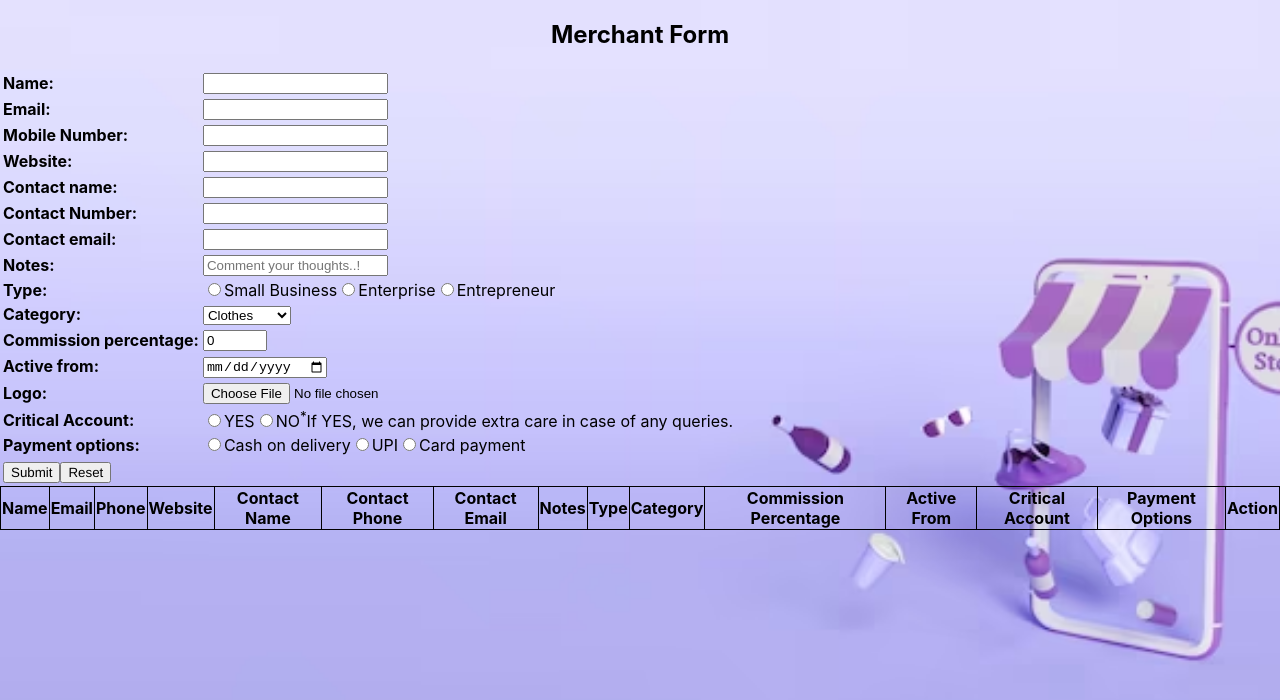
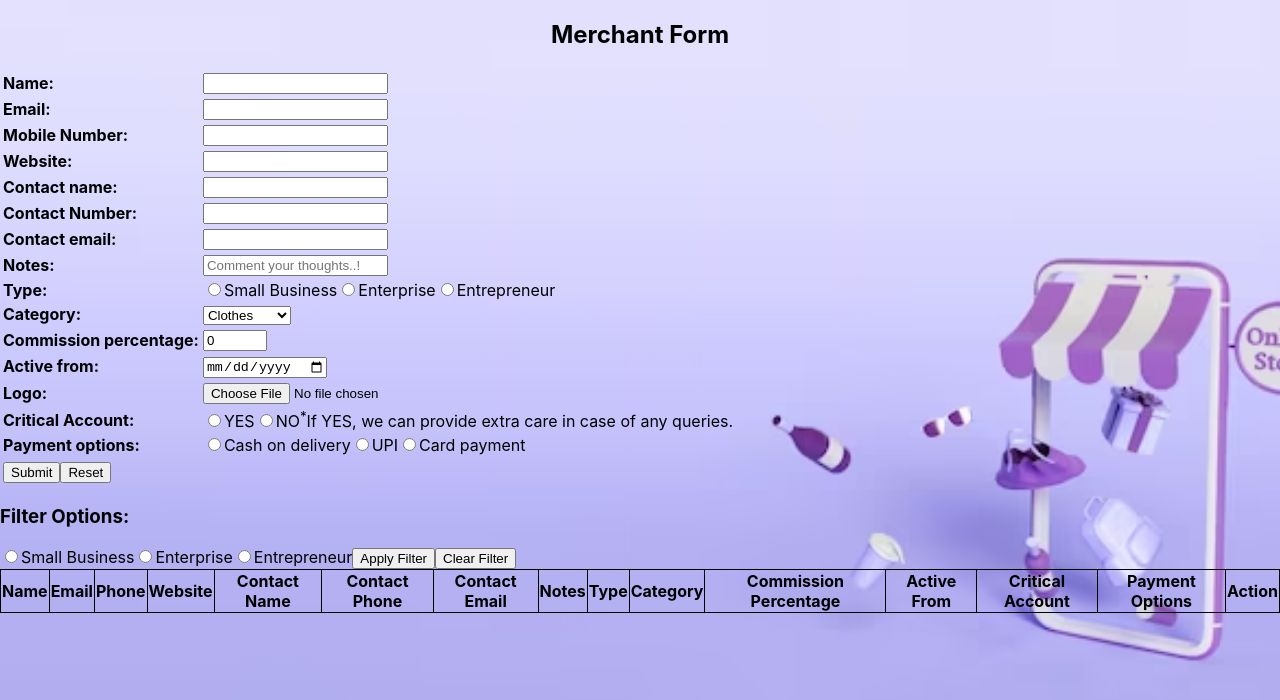
Before and after one commit to T-Agilan/register-app, a React (Create React App) app: page / in a window 1280 px wide. Shown: the top 700 px of the page. Built offline with nearby package versions, Linux system fonts and the light colour scheme.

Commit message:
add filter options for radio buttons

```diff
--- a/src/App.tsx
+++ b/src/App.tsx
@@ -1,7 +1,6 @@
 import "./App.css";
 import React, { useState, ChangeEvent, FormEvent } from "react";
 import OutputTable, { inputData } from "./outputtable";
-
 const initialFormData: inputData = {
   fname: "",
   mail: "",
@@ -22,7 +21,8 @@ const Multiple: React.FC = () => {
   const [submittedData, setSubmittedData] = useState<inputData[]>([]);
   const [formData, setformData] = useState<inputData>(initialFormData);
   const [editingIndex, setEditingIndex] = useState<number | null>(null);
-
+  const [filterType, setFilterType] = useState<string | null>(null);
+  const [filteredData, setFilteredData] = useState<inputData[]>([]);
   const handleInputChange = (
     event: ChangeEvent<
       HTMLInputElement | HTMLTextAreaElement | HTMLSelectElement
@@ -31,7 +31,6 @@ const Multiple: React.FC = () => {
     const { name, value } = event.target;
     setformData({ ...formData, [name]: value });
   };
-
   const handleSubmit = (event: FormEvent<HTMLFormElement>) => {
     event.preventDefault();
     if (editingIndex === null) {
@@ -48,14 +47,24 @@ const Multiple: React.FC = () => {
     setformData(data);
     setEditingIndex(index);
   };
-
   const handleDelete = (index: number) => {
     const updatedData = [...submittedData];
     updatedData.splice(index, 1);
     setSubmittedData(updatedData);
   };
-
+  const applyFilter = () =>{
+  const filteredData =
+    filterType === null
+      ? submittedData
+      : submittedData.filter((data) => data.type === filterType);
+      setFilteredData(filteredData)
+  };
+  const clearFilter = () => {
+    setFilterType(null);
+    setFilteredData([]);
+  };
   return (
+    <>
     <div>
       <h2>Merchant Form</h2>
       <form onSubmit={handleSubmit}>
@@ -377,14 +386,49 @@ const Multiple: React.FC = () => {
           </tr>
         </table>
       </form>
-      <OutputTable
-        submittedData={submittedData}
-        setSubmittedData={setSubmittedData}
-        onEdit={handleEdit}
-        onDelete={handleDelete}
+    </div>
+    <div>
+    <h3>Filter Options:</h3>
+    <label>
+      <input
+        type="radio"
+        name="filterType"
+        value="Small Business"
+        checked={filterType === "Small Business"}
+        onChange={() => setFilterType("Small Business")}
       />
-    </div>
-  );
-};
-
+      Small Business
+    </label>
+    <label>
+      <input
+        type="radio"
+        name="filterType"
+        value="Enterprise"
+        checked={filterType === "Enterprise"}
+        onChange={() => setFilterType("Enterprise")}
+      />
+      Enterprise
+    </label>
+    <label>
+      <input
+        type="radio"
+        name="filterType"
+        value="Entrepreneur"
+        checked={filterType === "Entrepreneur"}
+        onChange={() => setFilterType("Entrepreneur")}
+      />
+      Entrepreneur
+    </label>
+    <button onClick={applyFilter}>Apply Filter</button>
+    <button onClick={clearFilter}>Clear Filter</button>
+  </div>
+  <OutputTable
+    submittedData={filteredData.length ? filteredData : submittedData}
+    setSubmittedData={setSubmittedData}
+    onEdit={handleEdit}
+    onDelete={handleDelete}
+  />
+  </>
+);
+  }
 export default Multiple;
```
